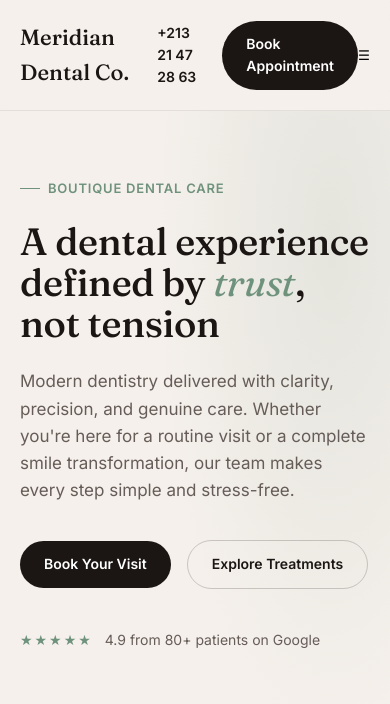
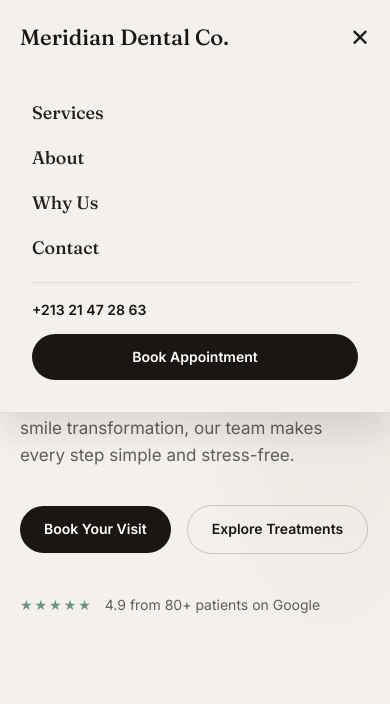
Before and after one commit to therevelly/meridian-dental, a plain HTML site: page index.html in a window 390 px wide. Both pictures are taken after a click on the button "Open menu". Shown: the top 704 px of the page. Drawn offline with Linux system fonts and the light colour scheme.

Commit message:
Update index.html

```diff
--- a/index.html
+++ b/index.html
@@ -198,6 +198,42 @@
         background: none;
         border: none;
         cursor: pointer;
+        font-size: 24px;
+        color: var(--espresso);
+      }
+
+      /* ---------- MOBILE MENU OVERLAY ---------- */
+      .mobile-menu {
+        display: none;
+        position: absolute;
+        top: 100%;
+        left: 0;
+        width: 100%;
+        background: var(--bg);
+        border-bottom: 1px solid rgba(27, 22, 20, 0.1);
+        padding: 24px 32px 32px;
+        box-shadow: 0 20px 30px rgba(27, 22, 20, 0.1);
+        flex-direction: column;
+        gap: 20px;
+        z-index: 99;
+      }
+      .mobile-menu.active {
+        display: flex;
+      }
+      .mobile-menu .nav-links-mobile {
+        display: flex;
+        flex-direction: column;
+        gap: 16px;
+        font-size: 18px;
+        font-weight: 500;
+        font-family: "Fraunces", serif;
+      }
+      .mobile-menu .mobile-actions {
+        display: flex;
+        flex-direction: column;
+        gap: 12px;
+        padding-top: 16px;
+        border-top: 1px solid rgba(27, 22, 20, 0.08);
       }
 
       /* ---------- HERO ---------- */
@@ -725,7 +761,8 @@
 
       /* ---------- RESPONSIVE ---------- */
       @media (max-width: 900px) {
-        .nav-links {
+        .nav-links,
+        .nav-cta {
           display: none;
         }
         .menu-toggle {
@@ -860,10 +897,24 @@
           <a href="#contact">Contact</a>
         </nav>
         <div class="nav-cta">
-          <a href="tel:+213000000000" class="phone-link">+213 21 47 28 63</a>
+          <a href="tel:+21321472863" class="phone-link">+213 21 47 28 63</a>
           <a href="#book" class="btn btn-primary">Book Appointment</a>
         </div>
         <button class="menu-toggle" aria-label="Open menu">☰</button>
+      </div>
+
+      <!-- Mobile Dropdown Menu Drawer -->
+      <div class="mobile-menu" id="mobileMenu">
+        <div class="nav-links-mobile">
+          <a href="#services" class="mobile-link">Services</a>
+          <a href="#about" class="mobile-link">About</a>
+          <a href="#why" class="mobile-link">Why Us</a>
+          <a href="#contact" class="mobile-link">Contact</a>
+        </div>
+        <div class="mobile-actions">
+          <a href="tel:+21321472863" class="phone-link">+213 21 47 28 63</a>
+          <a href="#book" class="btn btn-primary mobile-link" style="text-align: center;">Book Appointment</a>
+        </div>
       </div>
     </header>
 
@@ -1336,10 +1387,29 @@
         <span>Algiers, Algeria</span>
       </div>
     </footer>
+
     <script>
       window.addEventListener("load", () => {
         document.body.classList.add("loaded");
       });
+
+      // Mobile Menu Toggle Script
+      const menuToggle = document.querySelector(".menu-toggle");
+      const mobileMenu = document.getElementById("mobileMenu");
+      const mobileLinks = document.querySelectorAll(".mobile-link");
+
+      menuToggle.addEventListener("click", () => {
+        mobileMenu.classList.toggle("active");
+        menuToggle.textContent = mobileMenu.classList.contains("active") ? "✕" : "☰";
+      });
+
+      // Close menu automatically when clicking any link inside it
+      mobileLinks.forEach(link => {
+        link.addEventListener("click", () => {
+          mobileMenu.classList.remove("active");
+          menuToggle.textContent = "☰";
+        });
+      });
     </script>
   </body>
 </html>
```
